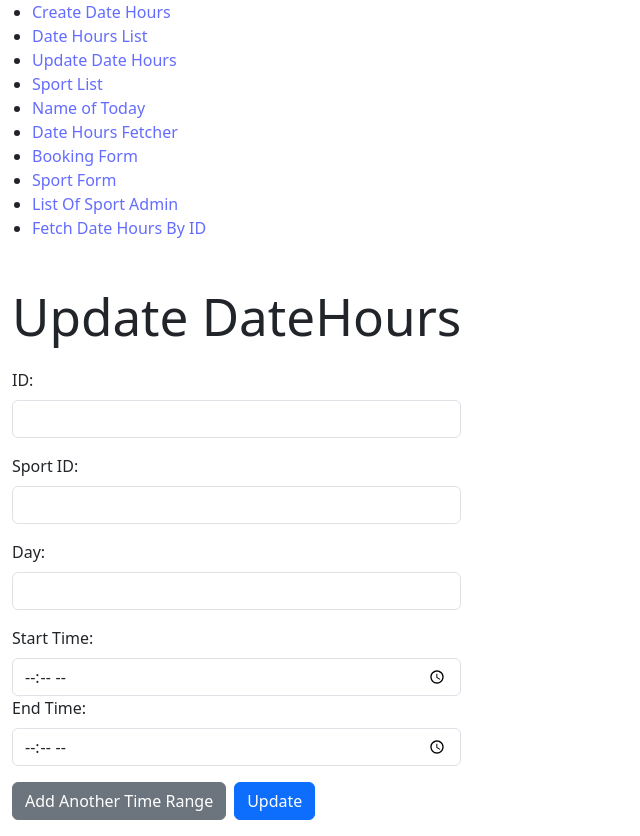
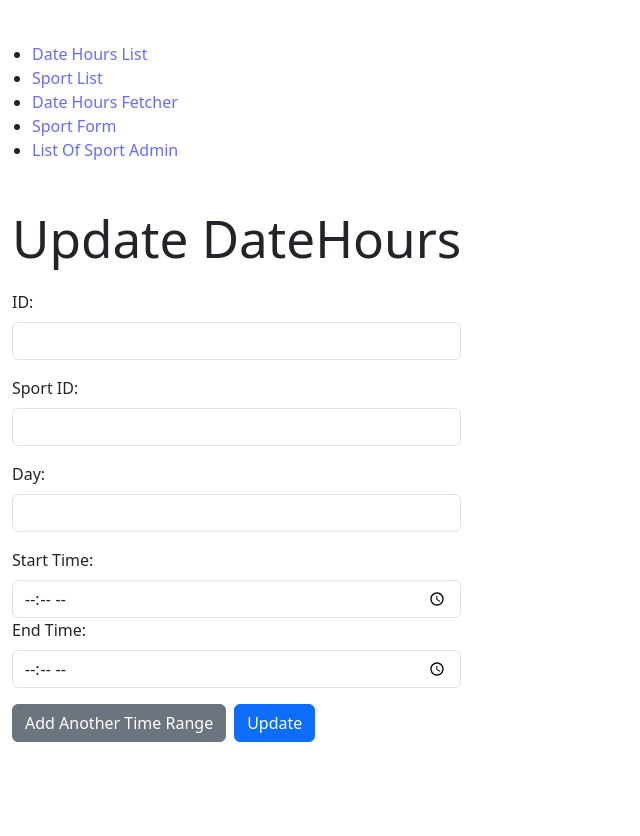
Before and after one commit to souhailelghi/App-Booking-uir, a React (Vite) app: page /update in a window 1280 px wide. Shown: the whole page, without its empty margins (0-640 px from the left). After the commit the page ends 800 px from the top, so only its background shows below. Built offline with nearby package versions, Linux system fonts and the light colour scheme.

Commit message:
pass sportId to fetch date hours by sport id

```diff
--- a/src/App.jsx
+++ b/src/App.jsx
@@ -30,16 +30,16 @@ function App() {
       <div>
         <nav>
           <ul>
-            <li><Link to="/create">Create Date Hours</Link></li>
+            {/* <li><Link to="/create">Create Date Hours</Link></li> */}
             <li><Link to="/list">Date Hours List</Link></li>
-            <li><Link to="/update">Update Date Hours</Link></li>
+            {/* <li><Link to="/update">Update Date Hours</Link></li> */}
             <li><Link to="/facilities">Sport List</Link></li>
-            <li><Link to="/todayDayName">Name of Today</Link></li>
+            {/* <li><Link to="/todayDayName">Name of Today</Link></li> */}
             <li><Link to="/dateHoursFetcher">Date Hours Fetcher</Link></li>
-            <li><Link to="/bookingForm">Booking Form</Link></li>
+            {/* <li><Link to="/bookingForm">Booking Form</Link></li> */}
             <li><Link to="/sportForm">Sport Form</Link></li>
             <li><Link to="/listOfSportAdmin">List Of Sport Admin</Link></li>
-            <li><Link to="/fetchDateHoursById">Fetch Date Hours By ID</Link></li>
+            {/* <li><Link to="/fetchDateHoursById">Fetch Date Hours By ID</Link></li> */}
           </ul>
         </nav>
 
--- a/src/Apps/FetchDateHoursById.jsx
+++ b/src/Apps/FetchDateHoursById.jsx
@@ -34,8 +34,11 @@ const FetchDateHoursById = () => {
         fetchDateHours();
     }, [sportId]);
 
+    // const handleUpdateClick = (id) => {
+    //     navigate(`/updateDateHours?id=${id}`);
+    // };
     const handleUpdateClick = (id) => {
-        navigate(`/updateDateHours?id=${id}`);
+        navigate(`/updateDateHours?id=${id}&sportId=${sportId}`);
     };
 
     return (
--- a/src/Apps/UpdateDateHours.jsx
+++ b/src/Apps/UpdateDateHours.jsx
@@ -3,7 +3,7 @@ import "bootstrap/dist/css/bootstrap.min.css";
 
 function UpdateDateHours() {
   const [id, setId] = useState("");
-  const [SportId, setSportId] = useState("");
+  const [sportId, setSportId] = useState(""); // Change this from SportId to sportId
   const [day, setDay] = useState("");
   const [timeRanges, setTimeRanges] = useState([{ hoursStart: "", hoursEnd: "" }]);
 
@@ -12,7 +12,7 @@ function UpdateDateHours() {
       const response = await fetch(`https://localhost:7097/api/DateHours/${id}`);
       if (response.ok) {
         const data = await response.json();
-        setSportId(data.SportId);
+        setSportId(data.sportId); // Set the sportId from the fetched data
         setDay(data.day);
         setTimeRanges(data.timeRanges);
       } else {
@@ -26,9 +26,13 @@ function UpdateDateHours() {
   useEffect(() => {
     const urlParams = new URLSearchParams(window.location.search);
     const idFromUrl = urlParams.get("id");
+    const sportIdFromUrl = urlParams.get("sportId"); // Get sportId from URL
     if (idFromUrl) {
       setId(idFromUrl);
       fetchDateHours(idFromUrl);
+    }
+    if (sportIdFromUrl) {
+      setSportId(sportIdFromUrl); // Set sportId from URL
     }
   }, []);
 
@@ -37,7 +41,7 @@ function UpdateDateHours() {
 
     const updatedDateHours = {
       id: parseInt(id),
-      SportId: parseInt(SportId),
+      sportId: parseInt(sportId), // Use the updated sportId
       day,
       timeRanges,
     };
@@ -91,7 +95,7 @@ function UpdateDateHours() {
           <input
             type="number"
             className="form-control"
-            value={SportId}
+            value={sportId} // Use the sportId from state
             onChange={(e) => setSportId(e.target.value)}
             required
           />
```
